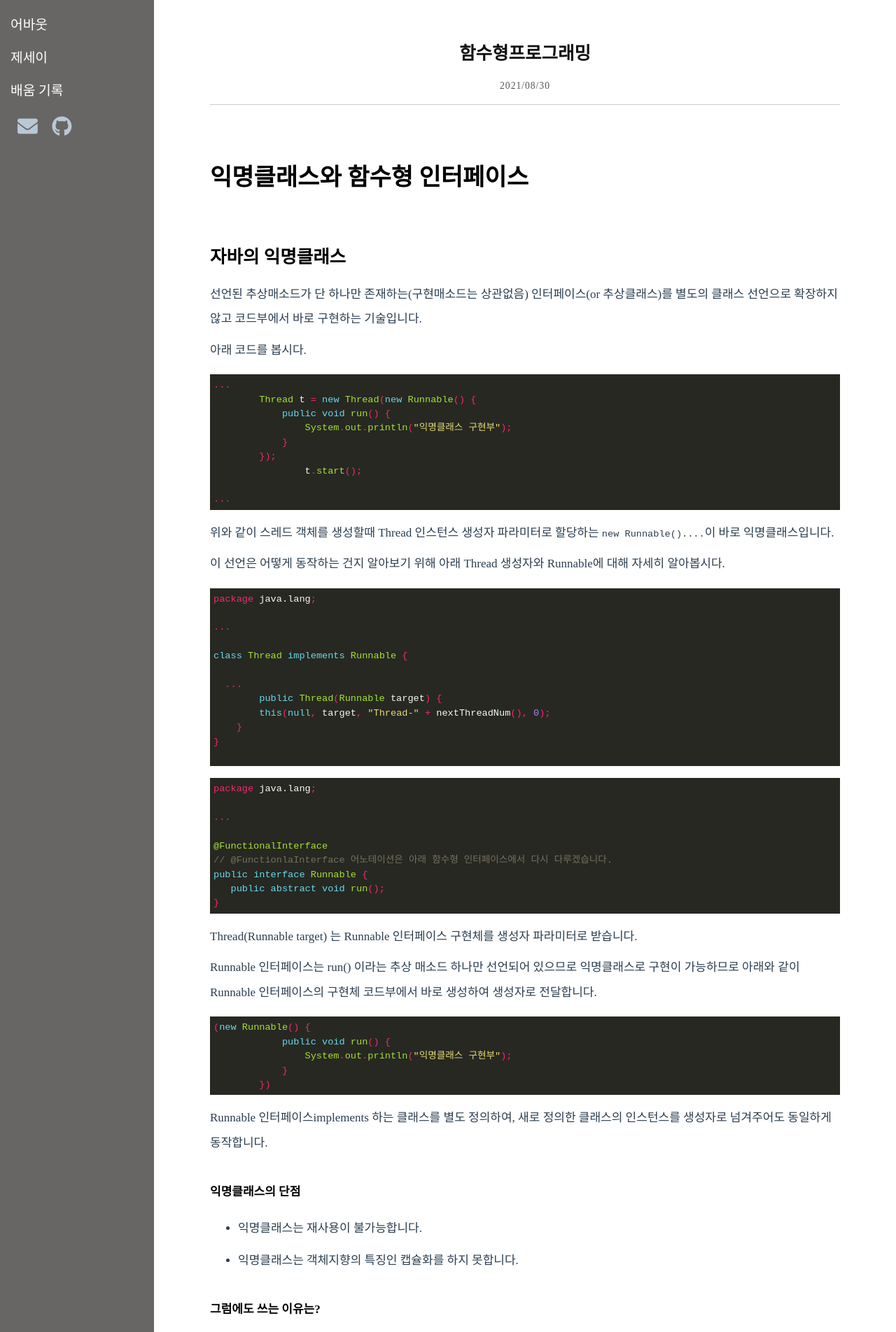
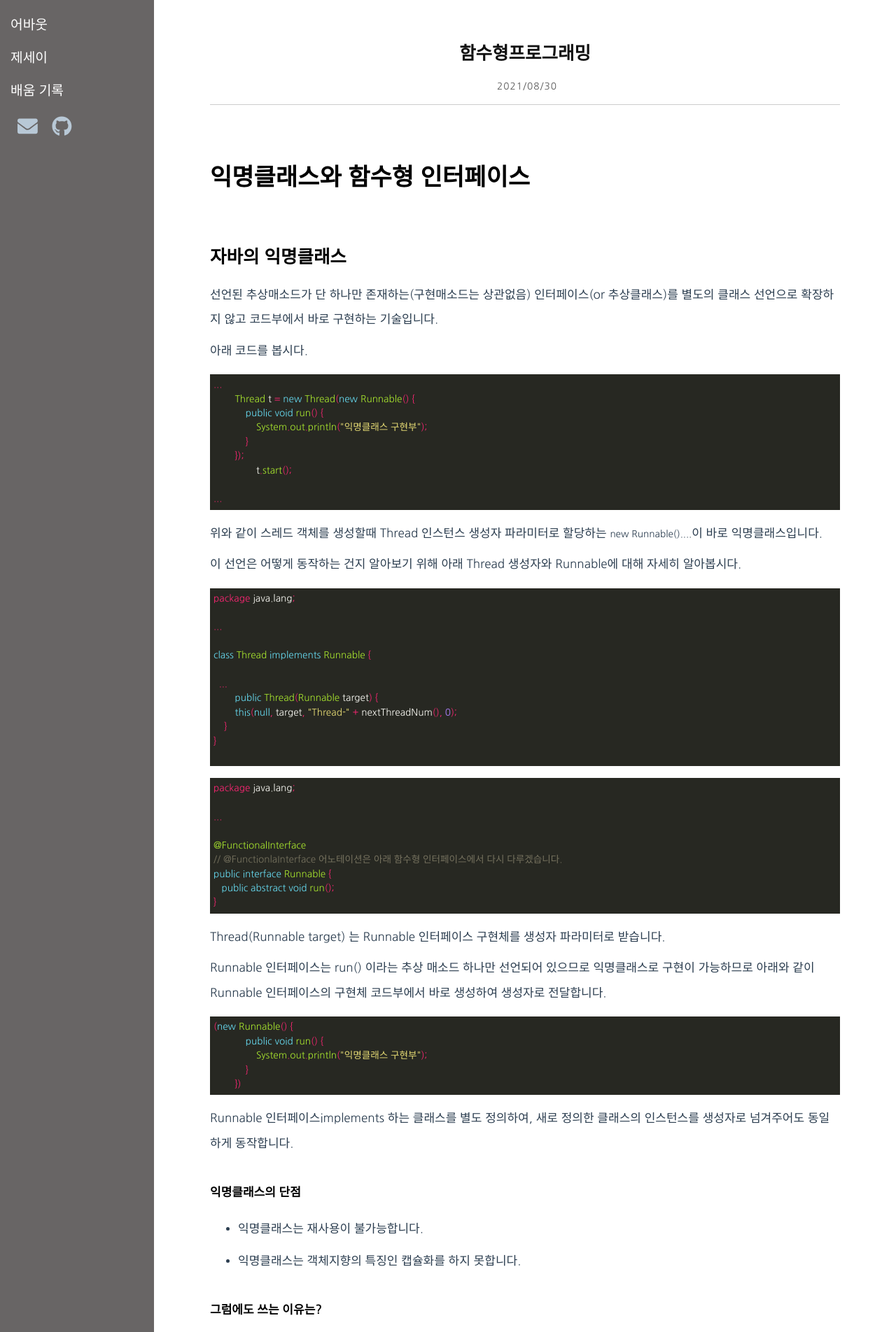
Before and after one commit to jerry92k/jerry92k.github.io, a Jekyll site: the page built from _posts/java/2021-08-30-함수형프로그래밍.md, in a window 1280 px wide. Shown: the top 1904 px of the page at 70% size. Built offline with Jekyll 4.4.1, drawn with Linux system fonts in a browser that asks for light colours; nearby versions of some CDN libraries; comment, search, counter and statistics services are not loaded.

Commit message:
폰트 변경

```diff
--- a/public/css/style.css
+++ b/public/css/style.css
@@ -29,8 +29,8 @@
   --breakpoint-md: 768px;
   --breakpoint-lg: 992px;
   --breakpoint-xl: 1200px;
-  --font-family-sans-serif: "Arial, Noto Sans KR, "돋움", Dotum, AppleGothic";
-  --font-family-serif: "Arial, Noto Sans KR, "돋움", Dotum, AppleGothic";
+  --font-family-sans-serif: "Nanum Gothic";
+  --font-family-serif: "Nanum Gothic";
 }
 
 * {
@@ -49,7 +49,7 @@ body {
 	height: 100%;
 	margin: 0;
 	padding: 0;
-	font-family: 'Arial, Noto Sans KR, "돋움", Dotum, AppleGothic', serif;
+	font-family: 'Nanum Gothic', serif;
 	color: #2c3e50;
 }
 
@@ -60,7 +60,7 @@ a {
 
 .a-title {
 	font-size: 120%;
-	font-family: "Arial, Noto Sans KR, "돋움", Dotum, AppleGothic";
+	font-family: "Nanum Gothic";
 	margin-bottom: 5px;
 	color: #ffffff;
 	text-transform: capitalize;
@@ -80,7 +80,7 @@ pre {
 }
 
 code {
-	font-family: "Arial, Noto Sans KR, "돋움", Dotum, AppleGothic", monospace;
+	font-family: "Nanum Gothic", monospace;
 	font-size: 0.8em;
 	margin: 0px;
 }
@@ -129,7 +129,7 @@ li {
 
 .sidebar-brand > a {
 	font-size: 180%;
-	font-family: "Arial, Noto Sans KR, "돋움", Dotum, AppleGothic";
+	font-family: "Nanum Gothic";
 	color: #fff;
 	margin-right: 10px;
 }
@@ -151,7 +151,7 @@ li {
 
 .nav-title {
 	font-size: 110%;
-	font-family: "Arial, Noto Sans KR, "돋움", Dotum, AppleGothic";
+	font-family: "Nanum Gothic";
 	color: #fff;
 	border-bottom: 1px solid gray;
 	text-transform: capitalize;
@@ -160,7 +160,7 @@ li {
 
 a.nav-item {
 	font-size: 110%;
-	font-family: "Arial, Noto Sans KR, "돋움", Dotum, AppleGothic";
+	font-family: "Nanum Gothic";
 	text-transform: capitalize;
 	color: #aaa;
 }
@@ -252,7 +252,7 @@ article h3,
 article h4,
 article h5,
 article h6 {
-	font-family: "Arial, Noto Sans KR, "돋움", Dotum, AppleGothic";
+	font-family: "Nanum Gothic";
 	color: #000000;
   	margin-bottom: 0;
 	margin-top: 2em;
@@ -304,14 +304,14 @@ header.home {
 
 footer {
 	padding-top: 15px;
-	font-family: 'Arial, Noto Sans KR, "돋움", Dotum, AppleGothic';
+	font-family: 'Nanum Gothic';
 }
 
 .sidebar-footer {
 	margin-top: 80px;
 	font-size: 0.75em;
 	font-weight: lighter;
-	font-family: "Arial, Noto Sans KR, "돋움", Dotum, AppleGothic";
+	font-family: "Nanum Gothic";
 	line-height: 1.5;
 }
 
```
